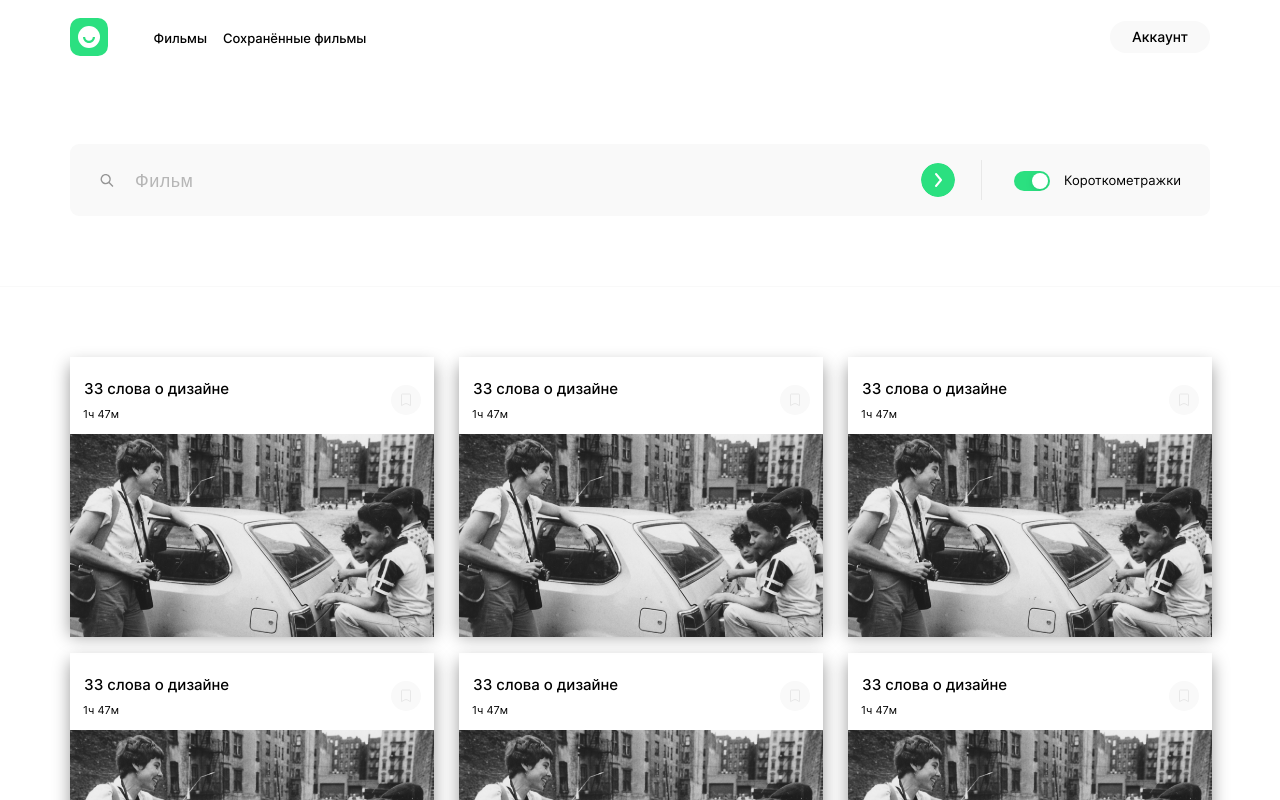
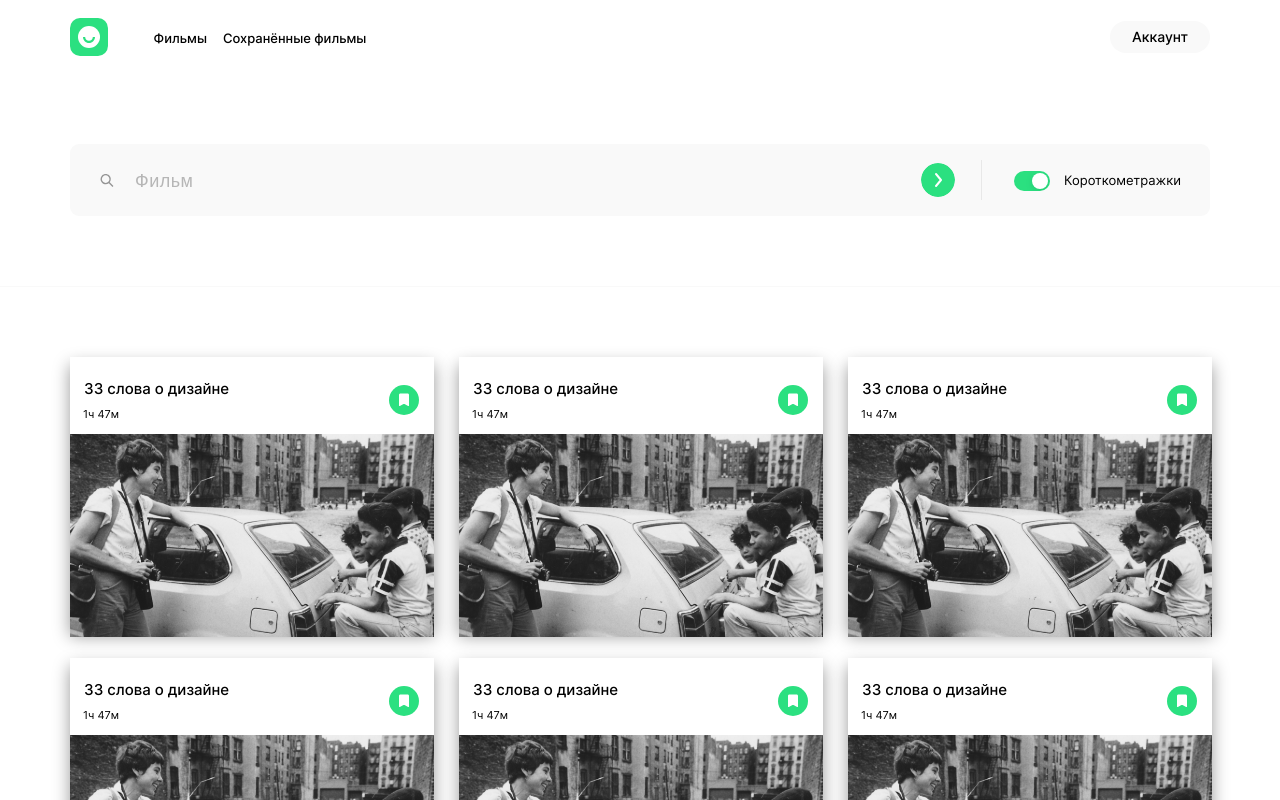
Before and after one commit to AndreiZhura/movies-explorer-frontend, a React (Create React App) app: page /movies in a window 1280 px wide. Shown: the top 800 px of the page. Built offline with nearby package versions, Linux system fonts and the light colour scheme.

Commit message:
fix: movies

```diff
--- a/src/components/Movies/MoviesCard/MoviesCard.css
+++ b/src/components/Movies/MoviesCard/MoviesCard.css
@@ -40,10 +40,10 @@
 
 .movies__button-stars {
     cursor: pointer;
-    background-image: url(../../../images/stars0.svg);
+    background-image: url(../../../images/stars.svg);
     position: absolute;
     top: 28px;
-    right: 13px;
+    right: 15px;
     width: 30px;
     height: 30px;
     border: none;
--- a/src/components/Movies/MoviesCardList/MoviesCardList.css
+++ b/src/components/Movies/MoviesCardList/MoviesCardList.css
@@ -3,10 +3,12 @@
     margin-left: auto;
     margin-right: auto;
     display: grid;
-    row-gap: 25px;
+    row-gap: 30px;
     column-gap: 25px;
     grid-template-columns: 1fr 1fr 1fr;
     padding-top: 70px;
+    padding-bottom: 10px;
+    margin-bottom: 80px;
 }
 
 .movies-buttons{
@@ -26,6 +28,7 @@
     font-weight: 500;
     font-size: 12px;
     line-height: 14.52px;
+    margin-bottom: 75px;
     transition: background-color 0.5s ease;
 }
 
```
